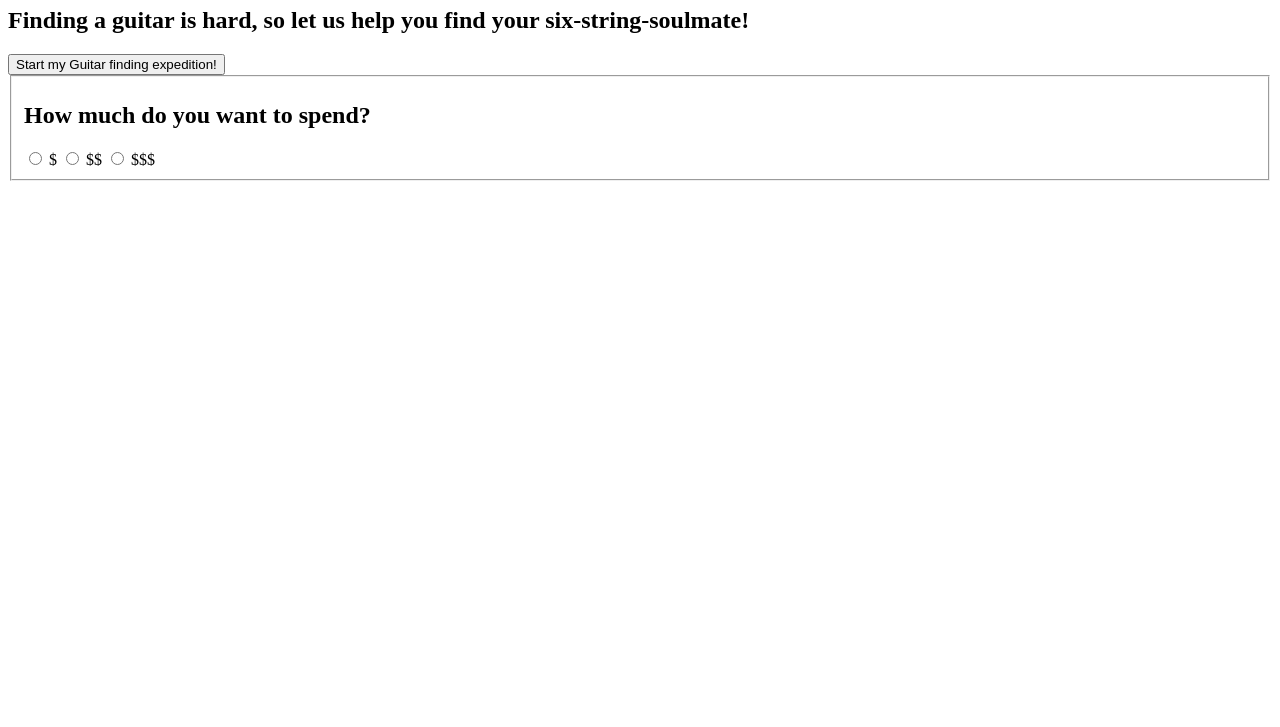
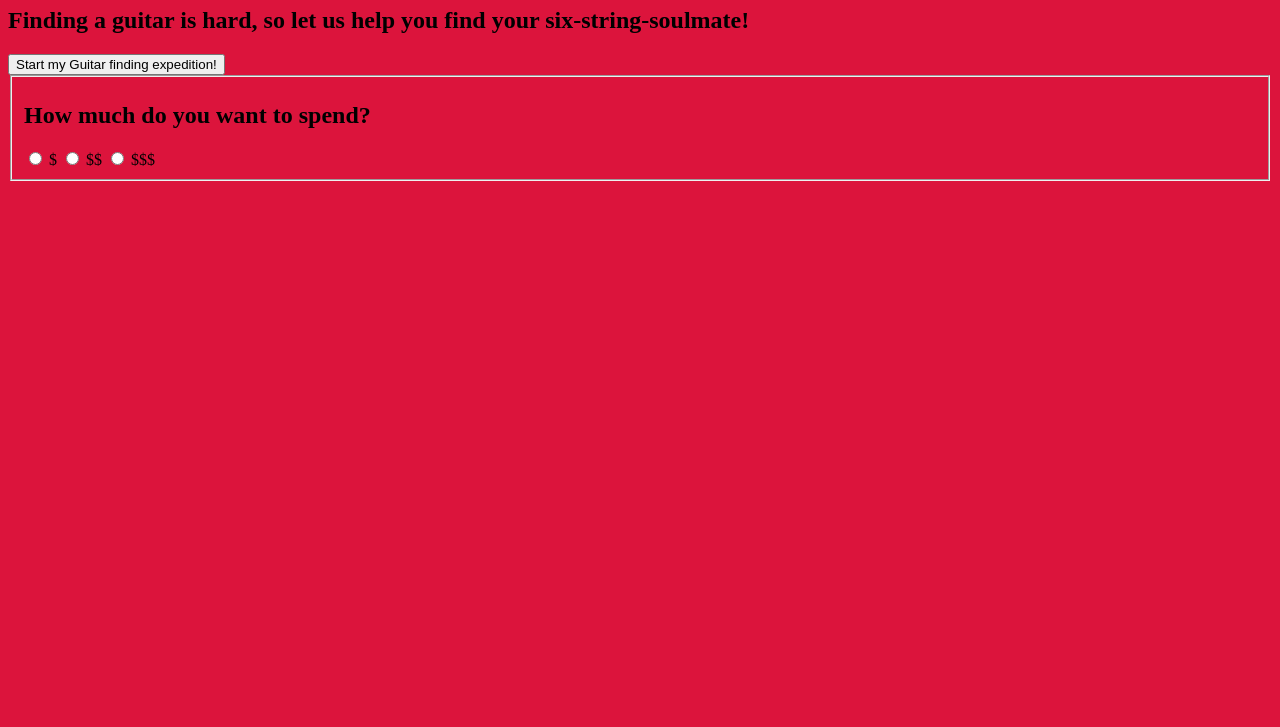
Before and after one commit to JoeyDeol/Guitar-Generator, a plain HTML site: page index.html in a window 1280 px wide. Shown: the part 73-800 px from the top of the page. Drawn offline with Linux system fonts and the light colour scheme.

```diff
--- a/styles/style.scss
+++ b/styles/style.scss
@@ -1,3 +1,3 @@
 body {
-    // background-color: crimson;
+    background-color: crimson;
 }
```
Also changed, not shown: styles/style.css, 1 other file.
